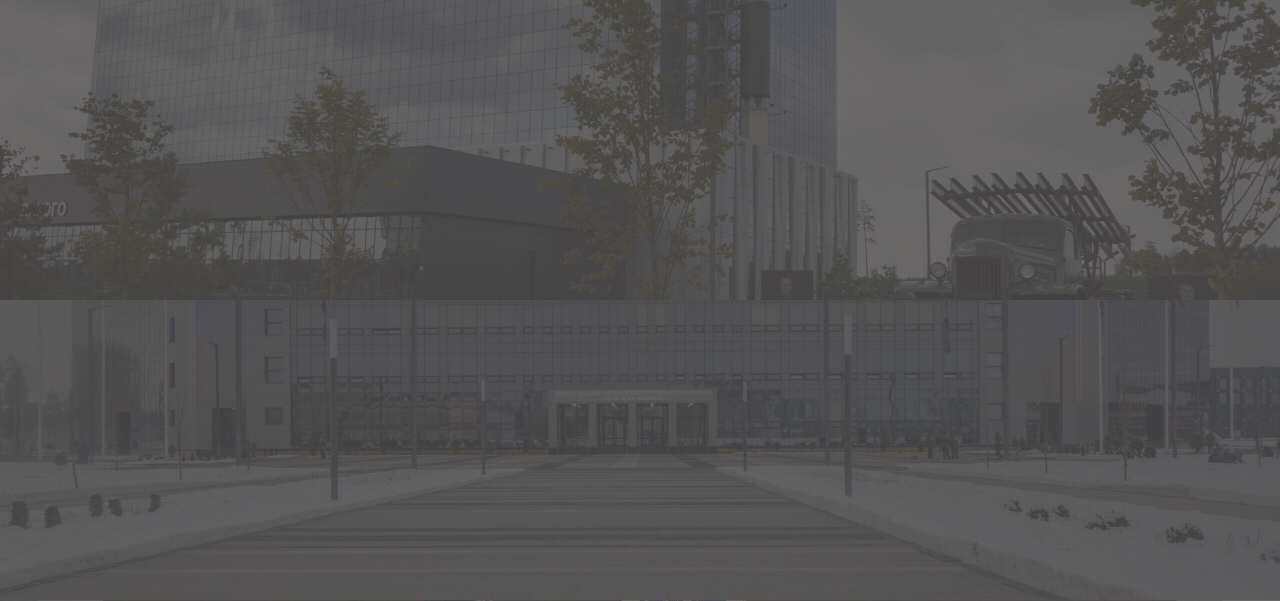
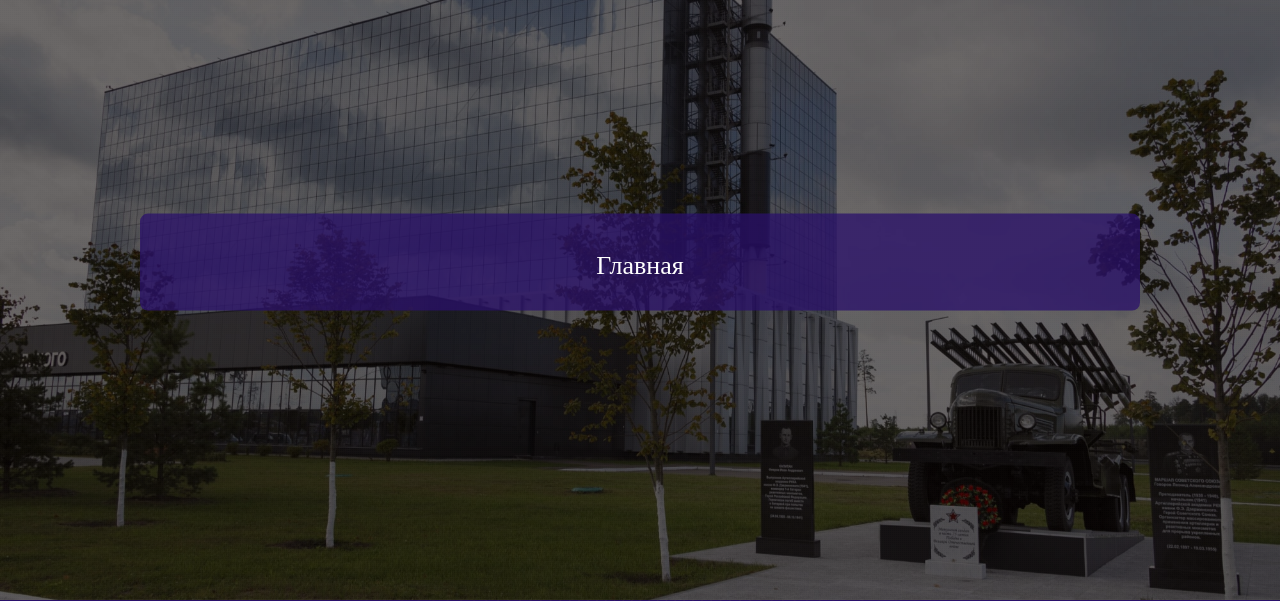
Before and after one commit to VadimWebworm/eva, a Django app: template app/ui/templates/ui/results.html in a window 1280 px wide. Shown: the part 200-801 px from the top of the page. Run offline with Django 3.2, Linux system fonts and the light colour scheme; the template is opened without the code that fills it, so the values that code supplies are empty.

Commit message:
add result.html

```diff
--- a/app/ui/templates/ui/results.html
+++ b/app/ui/templates/ui/results.html
@@ -3,13 +3,29 @@
 {% load static %}
 
 {% block body %}
-{% for answer in answers %}
-    <div>
-        <h3> {{ answer }} </h3>
+
+<div class="sliderInnerBackground">
+    <div class="sliderInnerCard">
+        <div class="cardText resultText">
+            {% for answer in answers %}
+            <!-- {{ answer }} -->
+                answer
+                <!-- Значения answer все время увеличивается, из за этого div переполняется -->
+            {% endfor %}
+        </div>
+        <div class="cardInner">
+            <a class="btnIndex" href="{% url 'index'  %}">
+                Главная
+            </a>
+        </div>
     </div>
-{% endfor %}
+</div>
+
 
 {% endblock %}
 
 {% block js %}
+<script src="https://ajax.googleapis.com/ajax/libs/jquery/3.5.1/jquery.min.js"></script>
+<script src="{% static 'ui/js/libs.min.js' %}"></script>
+<script src="{% static 'ui/js/main.js' %}"></script>
 {% endblock %}
```
